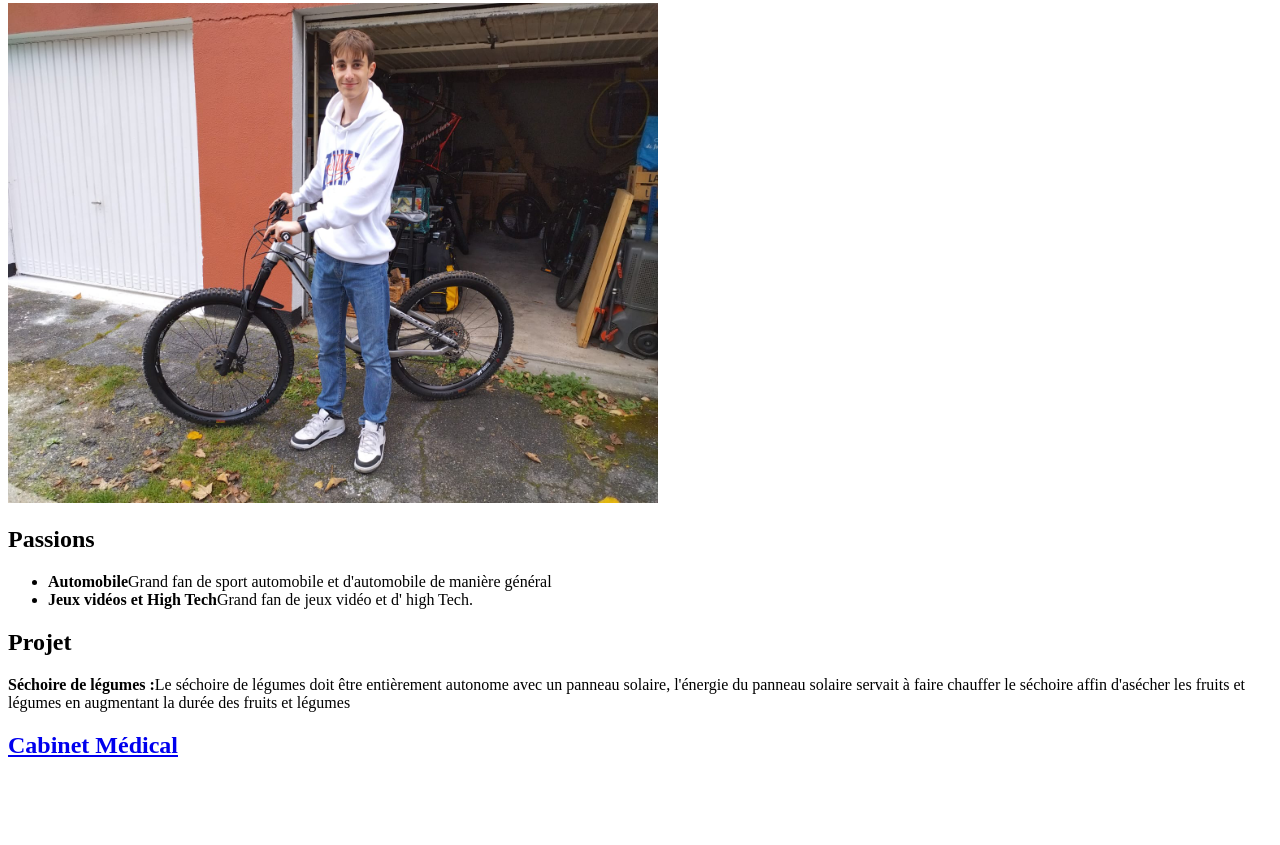
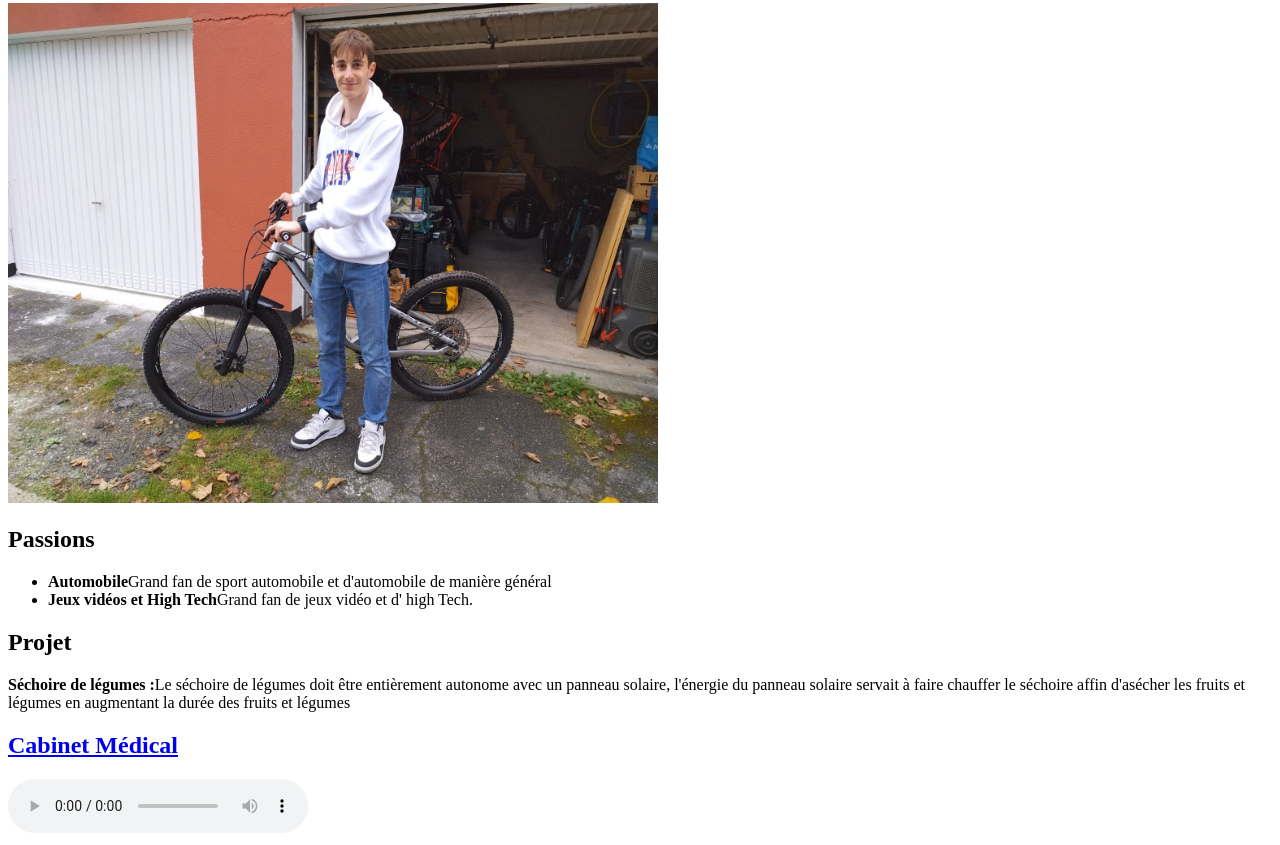
Before and after one commit to NaiteX78/NaiteX78.github.io, a plain HTML site: page CV.html in a window 1280 px wide. Shown: the part 1558-2403 px from the top of the page. Before the commit the page ends 2337 px from the top, so only its background shows below. Drawn offline with Linux system fonts and the light colour scheme.

Commit message:
Update CV.html

```diff
--- a/CV.html
+++ b/CV.html
@@ -68,5 +68,6 @@
         </section>
     </main>
     <h2><a href="index.html">Cabinet Médical</a></h2>
+    <audio src="music/Call of Duty Black Ops 6 - Official Multiplayer Theme.mp3" controls>Votre Navigateur ne prends pas en charge la lecture audio.</audio>
 </body>
 </html>
```
